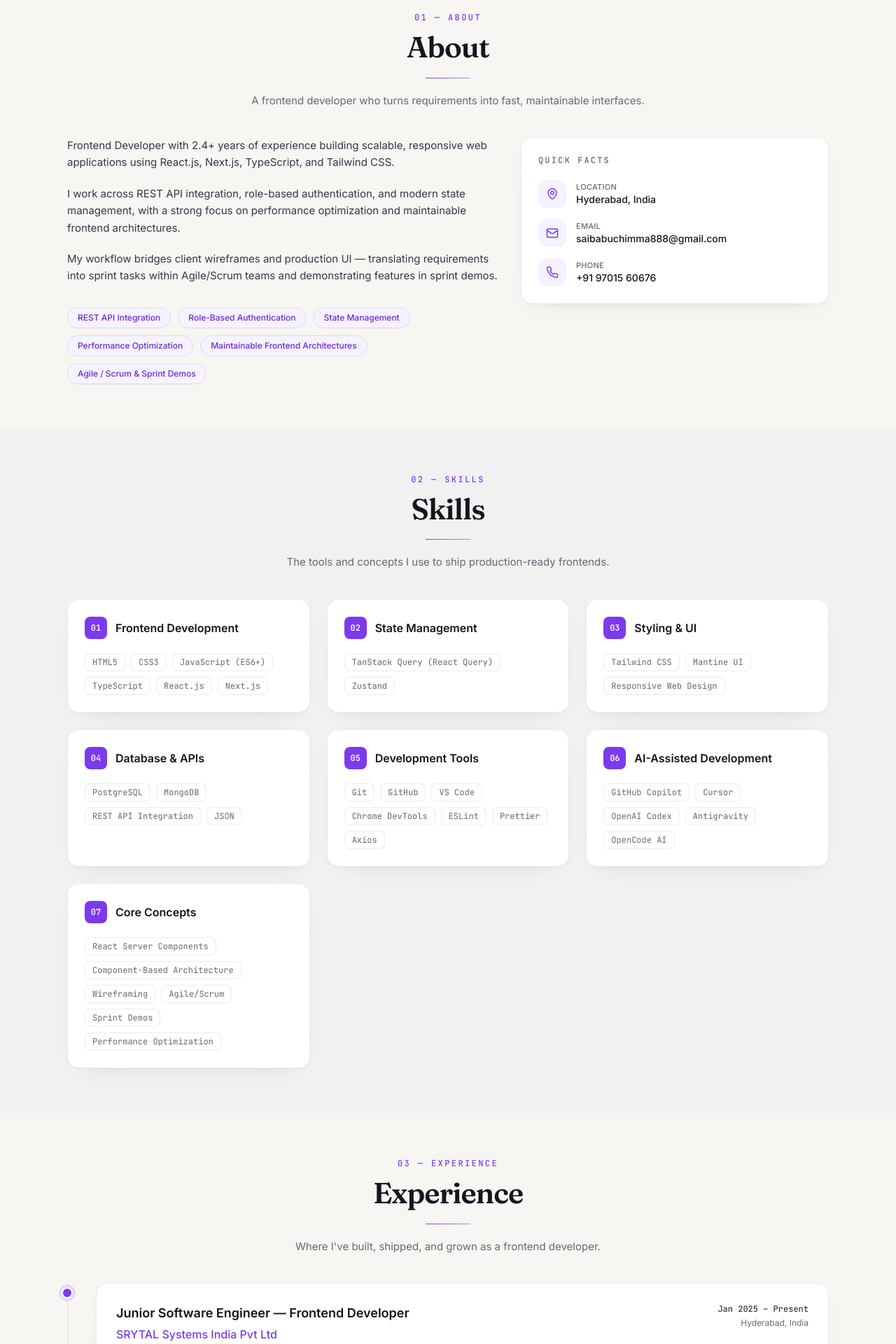
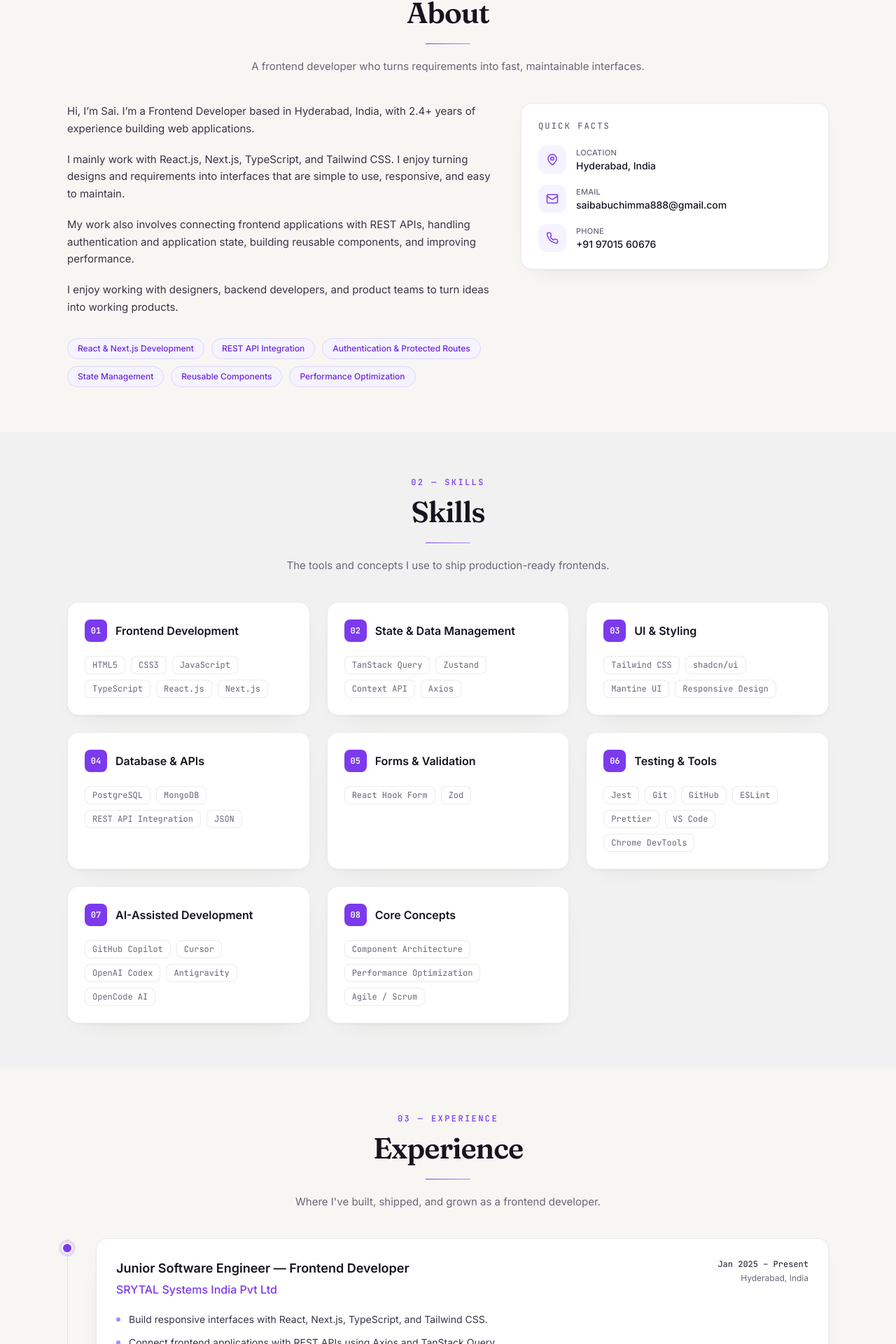
Before and after one commit to saibabuchimma-dev/Sai_Portfolio, a React (Vite) app in the folder frontend/: page / in a window 1280 px wide. Shown: the part 824-2744 px from the top of the page at 70% size. Built offline with nearby package versions, Linux system fonts and the light colour scheme.

Commit message:
Updated portfolio data

```diff
--- a/frontend/src/data/portfolio.ts
+++ b/frontend/src/data/portfolio.ts
@@ -13,7 +13,15 @@ export const NAV_LINKS: NavLink[] = [
   { label: 'Contact', href: '#contact' },
 ]
 
-export const SECTION_IDS = ['home', 'about', 'skills', 'experience', 'projects', 'education', 'contact'] as const
+export const SECTION_IDS = [
+  'home',
+  'about',
+  'skills',
+  'experience',
+  'projects',
+  'education',
+  'contact',
+] as const
 
 export const profile = {
   name: 'Sai Babu Chimma',
@@ -21,7 +29,7 @@ export const profile = {
   role: 'Frontend Developer',
   stackLine: 'React.js | Next.js | TypeScript | Tailwind CSS',
   summary:
-    'Frontend Developer with 2.4+ years of experience building scalable, responsive web applications using React.js, Next.js, TypeScript, and Tailwind CSS — from client wireframes to production-ready interfaces.',
+    'I build clean, responsive web applications with React, Next.js, and TypeScript.',
   location: 'Hyderabad, India',
   email: 'saibabuchimma888@gmail.com',
   phoneDisplay: '+91 97015 60676',
@@ -40,54 +48,96 @@ export interface SkillGroup {
 export const SKILL_GROUPS: SkillGroup[] = [
   {
     title: 'Frontend Development',
-    skills: ['HTML5', 'CSS3', 'JavaScript (ES6+)', 'TypeScript', 'React.js', 'Next.js'],
+    skills: [
+      'HTML5',
+      'CSS3',
+      'JavaScript',
+      'TypeScript',
+      'React.js',
+      'Next.js',
+    ],
   },
   {
-    title: 'State Management',
-    skills: ['TanStack Query (React Query)', 'Zustand'],
+    title: 'State & Data Management',
+    skills: [
+      'TanStack Query',
+      'Zustand',
+      'Context API',
+      'Axios',
+    ],
   },
   {
-    title: 'Styling & UI',
-    skills: ['Tailwind CSS', 'Mantine UI', 'Responsive Web Design'],
+    title: 'UI & Styling',
+    skills: [
+      'Tailwind CSS',
+      'shadcn/ui',
+      'Mantine UI',
+      'Responsive Design',
+    ],
   },
   {
     title: 'Database & APIs',
-    skills: ['PostgreSQL', 'MongoDB', 'REST API Integration', 'JSON'],
+    skills: [
+      'PostgreSQL',
+      'MongoDB',
+      'REST API Integration',
+      'JSON',
+    ],
   },
   {
-    title: 'Development Tools',
-    skills: ['Git', 'GitHub', 'VS Code', 'Chrome DevTools', 'ESLint', 'Prettier', 'Axios'],
+    title: 'Forms & Validation',
+    skills: [
+      'React Hook Form',
+      'Zod',
+    ],
+  },
+  {
+    title: 'Testing & Tools',
+    skills: [
+      'Jest',
+      'Git',
+      'GitHub',
+      'ESLint',
+      'Prettier',
+      'VS Code',
+      'Chrome DevTools',
+    ],
   },
   {
     title: 'AI-Assisted Development',
-    skills: ['GitHub Copilot', 'Cursor', 'OpenAI Codex', 'Antigravity', 'OpenCode AI'],
+    skills: [
+      'GitHub Copilot',
+      'Cursor',
+      'OpenAI Codex',
+      'Antigravity',
+      'OpenCode AI',
+    ],
   },
   {
     title: 'Core Concepts',
     skills: [
-      'React Server Components',
-      'Component-Based Architecture',
-      'Wireframing',
-      'Agile/Scrum',
-      'Sprint Demos',
+      'Component Architecture',
       'Performance Optimization',
+      'Agile / Scrum',
     ],
   },
 ]
 
+
 export const ABOUT_PARAGRAPHS = [
-  'Frontend Developer with 2.4+ years of experience building scalable, responsive web applications using React.js, Next.js, TypeScript, and Tailwind CSS.',
-  'I work across REST API integration, role-based authentication, and modern state management, with a strong focus on performance optimization and maintainable frontend architectures.',
-  'My workflow bridges client wireframes and production UI — translating requirements into sprint tasks within Agile/Scrum teams and demonstrating features in sprint demos.',
+  'Hi, I’m Sai. I’m a Frontend Developer based in Hyderabad, India, with 2.4+ years of experience building web applications.',
+  'I mainly work with React.js, Next.js, TypeScript, and Tailwind CSS. I enjoy turning designs and requirements into interfaces that are simple to use, responsive, and easy to maintain.',
+  'My work also involves connecting frontend applications with REST APIs, handling authentication and application state, building reusable components, and improving performance.',
+  'I enjoy working with designers, backend developers, and product teams to turn ideas into working products.',
 ]
 
 export const ABOUT_HIGHLIGHTS = [
+  'React & Next.js Development',
   'REST API Integration',
-  'Role-Based Authentication',
+  'Authentication & Protected Routes',
   'State Management',
+  'Reusable Components',
   'Performance Optimization',
-  'Maintainable Frontend Architectures',
-  'Agile / Scrum & Sprint Demos',
 ]
 
 export interface Experience {
@@ -95,6 +145,7 @@ export interface Experience {
   company: string
   period: string
   location: string
+  description: string
   points: string[]
   projects?: string[]
 }
@@ -105,14 +156,13 @@ export const EXPERIENCE: Experience[] = [
     company: 'SRYTAL Systems India Pvt Ltd',
     period: 'Jan 2025 – Present',
     location: 'Hyderabad, India',
+    description:
+      'I work on React and Next.js applications, building reusable components and working with APIs, authentication, state management, and dashboards.',
     points: [
-      'Building scalable, responsive web applications with reusable React components and modular UI architectures.',
-      'Integrating REST APIs using Axios and TanStack Query, with role-based authentication and protected routing.',
-      'Implementing form validation with React Hook Form and Zod, managing state with Zustand and Context API.',
-      'Developing with the Next.js App Router, leveraging React Server Components and SSR.',
-      'Building TanStack Table shipment-management modules and Recharts-powered analytics dashboards.',
-      'Gathering client requirements and UX feedback, translating them into sprint tasks and wireframes.',
-      'Participating in daily standups and delivering feature demonstrations within Agile/Scrum sprints.',
+      'Build responsive interfaces with React, Next.js, TypeScript, and Tailwind CSS.',
+      'Connect frontend applications with REST APIs using Axios and TanStack Query.',
+      'Work on authentication, protected routes, forms, and validation.',
+      'Build data tables and analytics dashboards for business applications.',
       'Collaborating closely with backend developers to ship end-to-end features.',
     ],
     projects: [
@@ -126,11 +176,13 @@ export const EXPERIENCE: Experience[] = [
     company: 'Vanmayi Technologies',
     period: 'Apr 2024 – Oct 2024',
     location: 'Hyderabad, India',
+    description:
+      'During my internship, I worked on responsive React interfaces and reusable UI components.',
     points: [
-      'Completed a 6-month internship building responsive web pages and reusable UI components with React.js, HTML5, CSS3, and JavaScript.',
-      'Translated design mockups into functional interfaces.',
-      'Tested and debugged applications across browsers and screen sizes.',
-      'Worked within version-controlled, collaborative workflows.',
+      'Converted design mockups into working web pages.',
+      'Built responsive interfaces using React, HTML, CSS, and JavaScript.',
+      'Tested and fixed UI issues across different browsers and screen sizes.',
+      'Worked with Git and a collaborative development workflow.',
     ],
   },
 ]
@@ -154,34 +206,28 @@ export interface Project {
 export const PROJECTS: Project[] = [
   {
     name: 'Axiora Pulse',
-    subtitle: 'AI workspace for validating startup ideas',
+    subtitle: 'AI Workspace for Startup Idea Validation',
     status: 'Production',
     featured: true,
     description:
-      'An AI workspace for turning startup ideas into validated opportunities. Users describe an idea, work through structured questions and surveys, collaborate with an AI co-founder, and manage the resulting workspaces.',
-    scopeNote: 'Frontend development — the application communicates with an existing REST API to fetch and display data through reusable UI components.',
+      'Axiora Pulse is an AI-powered workspace that helps users explore and validate startup ideas through research, surveys, conversations, and collaborative workspaces.',
+    scopeNote:
+      'Frontend development — worked with an existing REST API and built reusable UI components for the application.',
     technologies: [
       'React.js',
       'TypeScript',
       'Vite',
       'React Router',
       'Tailwind CSS',
-      'shadcn/ui',
       'TanStack Query',
       'Zustand',
-      'Axios',
-      'React Hook Form',
-      'Zod',
-      'lucide-react',
-      'Sonner',
       'Jest',
     ],
     highlights: [
-      'Guest and authenticated routing with protected and admin-only route guards',
-      'Complete auth flows — login, registration, OTP verification, password reset',
-      'AI chat with conversations, model selection, markdown and streaming responses',
-      'Workspace management with surveys, questionnaires, attachments and archive',
-      'Lazy-loaded routes, error handling, notifications and shared layouts',
+      'Built authentication and protected routes',
+      'Worked on AI chat and streaming responses',
+      'Developed workspace and survey features',
+      'Added reusable layouts, notifications, and lazy-loaded routes',
     ],
     link: 'https://axiorapulse.com/',
     linkLabel: 'View Live Project',
@@ -191,28 +237,24 @@ export const PROJECTS: Project[] = [
     subtitle: 'Logistics & Shipment Tracking Platform',
     status: 'In Progress',
     description:
-      'Scalable logistics platform built on the Next.js 14 App Router, covering the full shipment lifecycle — orders, drivers, warehouses, real-time tracking, and analytics — with a strict Server/Client Component architecture.',
-    scopeNote: 'Frontend architecture — Server Components fetch initial data, hydrated into TanStack Query on the client.',
+      'BringEx is a logistics platform for managing shipments, orders, drivers, warehouses, tracking, and analytics.',
+    scopeNote:
+      'Frontend architecture — built with Next.js App Router using Server Components and client-side TanStack Query.',
     technologies: [
       'Next.js',
       'TypeScript',
       'Tailwind CSS',
-      'shadcn/ui',
       'TanStack Query',
       'Zustand',
-      'React Hook Form',
-      'Zod',
-      'Axios',
       'Recharts',
-      'Sonner',
       'Jest',
     ],
     highlights: [
-      'Shipment, order, driver & warehouse management modules',
-      'Analytics dashboards and KPIs powered by Recharts',
-      'Sortable, filterable data tables via TanStack Table',
-      'Role-based auth with middleware-protected routes',
-      'URL-synced filters & pagination',
+      'Built shipment and order management screens',
+      'Developed analytics dashboards',
+      'Created sortable and filterable data tables',
+      'Implemented role-based authentication',
+      'Added URL-based filtering and pagination',
     ],
     unavailableNote: 'Currently in development',
   },
@@ -221,24 +263,41 @@ export const PROJECTS: Project[] = [
     subtitle: 'Job Portal Platform',
     status: 'Completed',
     description:
-      'Multi-role job portal supporting Candidates, Employers, Recruiters, and Admins with role-based dashboards, advanced job search and filtering, protected routes, REST API integration, and form validation.',
-    technologies: ['React.js', 'TypeScript', 'Tailwind CSS', 'Mantine UI', 'MongoDB', 'Zustand', 'React Hook Form', 'Axios'],
+      'JobSetu is a job portal designed for candidates, employers, recruiters, and administrators, with different experiences for each user role.',
+    technologies: [
+      'React',
+      'TypeScript',
+      'Tailwind CSS',
+      'Mantine UI',
+      'Zustand',
+      'MongoDB',
+    ],
     highlights: [
-      'Four role-based dashboard experiences',
-      'Advanced job search & filtering',
-      'Protected routes & REST API integration',
+      'Built role-based dashboards',
+      'Added job search and filtering',
+      'Implemented protected routes',
+      'Integrated REST APIs',
     ],
     link: 'https://www.iglobusjobsetu.com/',
     linkLabel: 'View Live Project',
   },
   {
     name: 'SRYTAL Systems',
-    subtitle: 'Company Website',
+    subtitle: 'Corporate Website',
     status: 'Completed',
     description:
-      'Official corporate website showcasing services, solutions, and organizational information with dynamic pages, contact forms, and fully responsive layouts across mobile, tablet, and desktop.',
-    technologies: ['React.js', 'TypeScript', 'Tailwind CSS', 'Mantine UI', 'MongoDB', 'Zustand', 'React Hook Form', 'Axios'],
-    highlights: ['Dynamic corporate pages', 'Contact forms', 'Fully responsive layouts'],
+      'A responsive company website built to showcase SRYTAL Systems services, solutions, and company information.',
+    technologies: [
+      'React',
+      'TypeScript',
+      'Tailwind CSS',
+      'Mantine UI',
+    ],
+    highlights: [
+      'Built dynamic pages',
+      'Developed contact forms',
+      'Created responsive layouts',
+    ],
     link: 'https://srytal.com/',
     linkLabel: 'View Live Project',
   },
@@ -270,8 +329,9 @@ export const EDUCATION: Education[] = [
 ]
 
 export const CERTIFICATION = {
-  title: 'React.js Development Certification',
+  title: 'React.js Development',
   issuer: 'Udemy',
   year: '2026',
-  description: 'Covers React fundamentals, component architecture, hooks, and modern frontend development practices.',
+  description:
+    'React fundamentals, component architecture, hooks, and modern frontend development practices.',
 }
```
